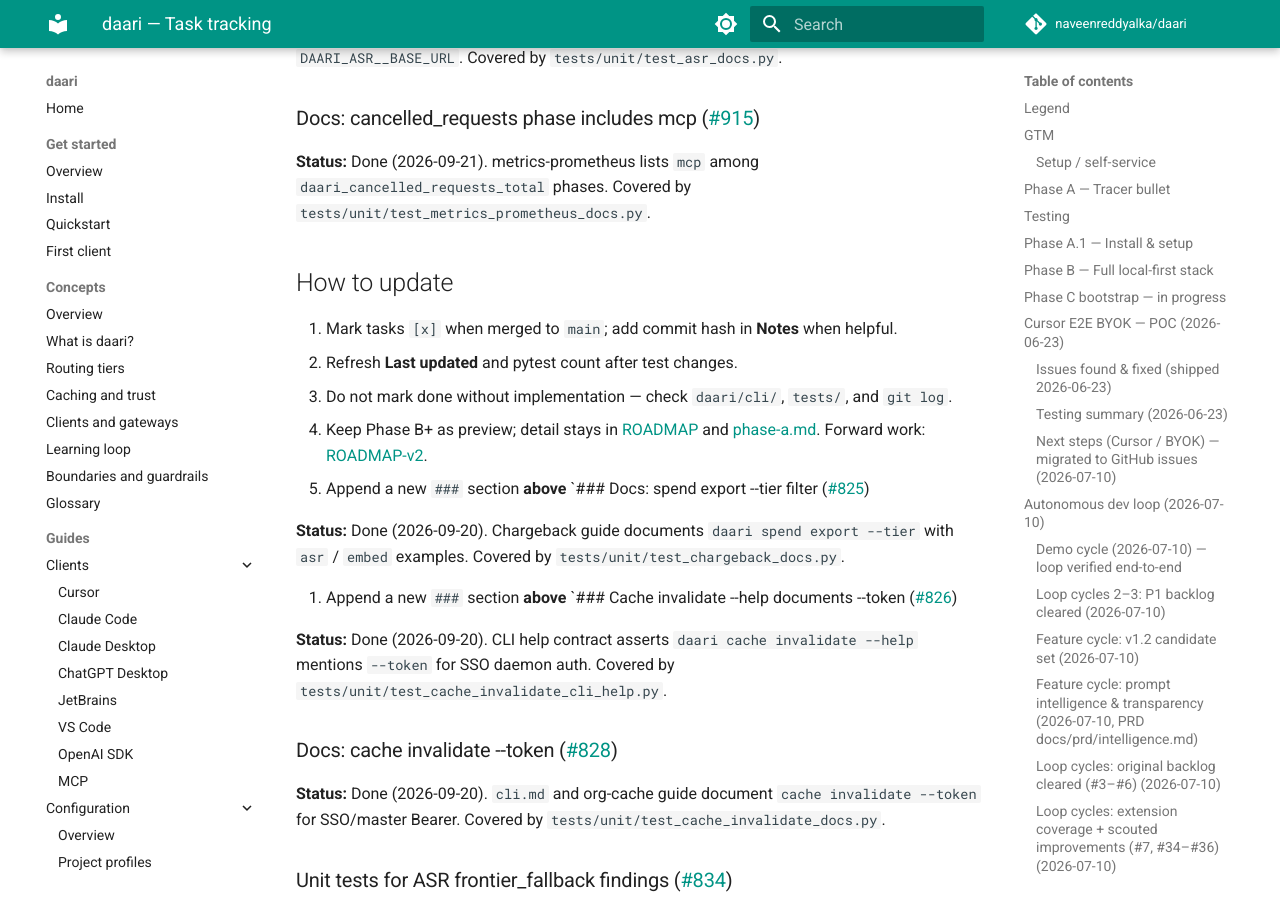
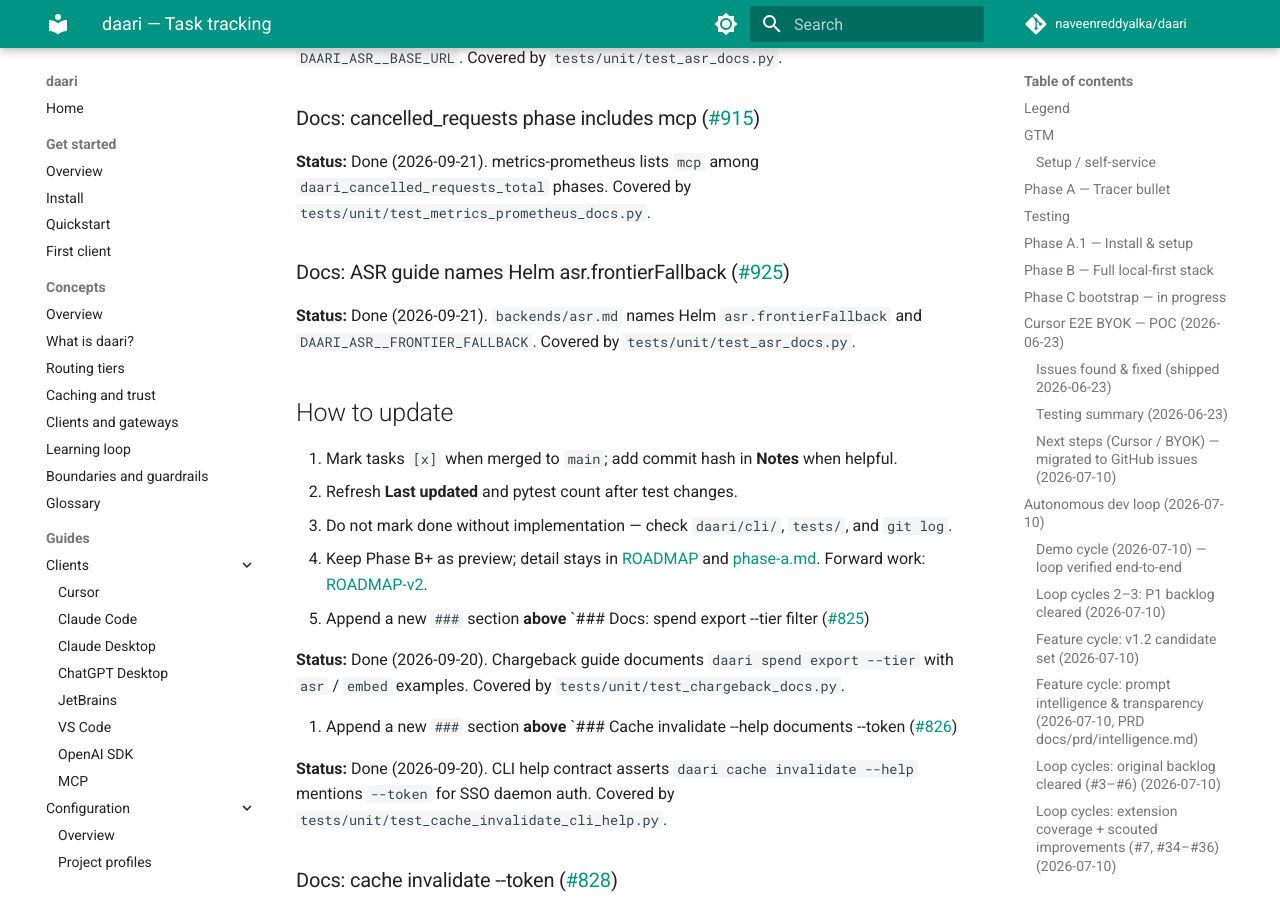
Before and after one commit to naveenreddyalka/daari, an MkDocs documentation site: the page built from docs/TRACKING.md, in a window 1280 px wide and 900 px high, scrolled down 94233 px. Built offline with MkDocs 1.6.1 and Material for MkDocs 9.7.7, drawn with Linux system fonts in a browser that asks for light colours; comment, search, counter and statistics services are not loaded.

Commit message:
docs(guide): note Helm asr.frontierFallback in the ASR guide
The speech page has to name the chart flag that can send audio off-box, and that the default stays off.

Co-authored-by: Cursor <cursoragent@cursor.com>

```diff
--- a/docs/TRACKING.md
+++ b/docs/TRACKING.md
@@ -3944,6 +3944,14 @@ when set; empty default omits env. Documented in capacity-helm. Covered by
 `tests/unit/test_metrics_prometheus_docs.py`.
 
 
+### Docs: ASR guide names Helm asr.frontierFallback ([#925](https://github.com/naveenreddyalka/daari/issues/925))
+
+<!-- tracking:#925 -->
+**Status:** Done (2026-09-21). `backends/asr.md` names Helm
+`asr.frontierFallback` and `DAARI_ASR__FRONTIER_FALLBACK`. Covered by
+`tests/unit/test_asr_docs.py`.
+
+
 ## How to update
 
 1. Mark tasks `[x]` when merged to `main`; add commit hash in **Notes** when helpful.
```
Also changed, not shown: docs/developer/guides/backends/asr.md (+1 -1 lines), 1 other file.
